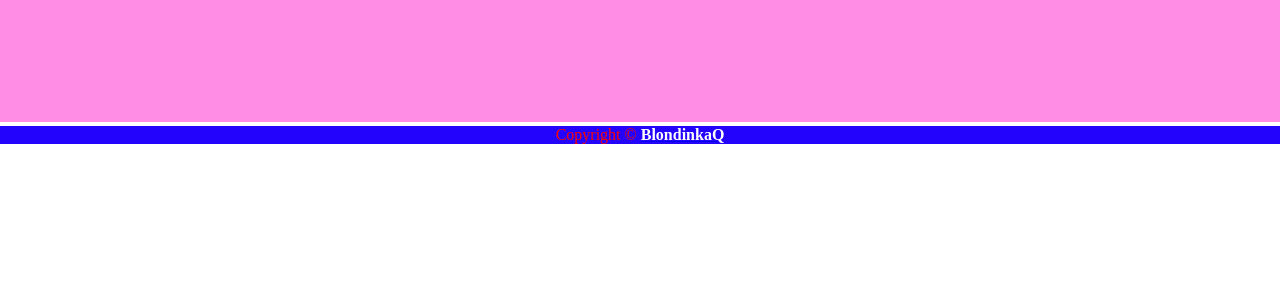
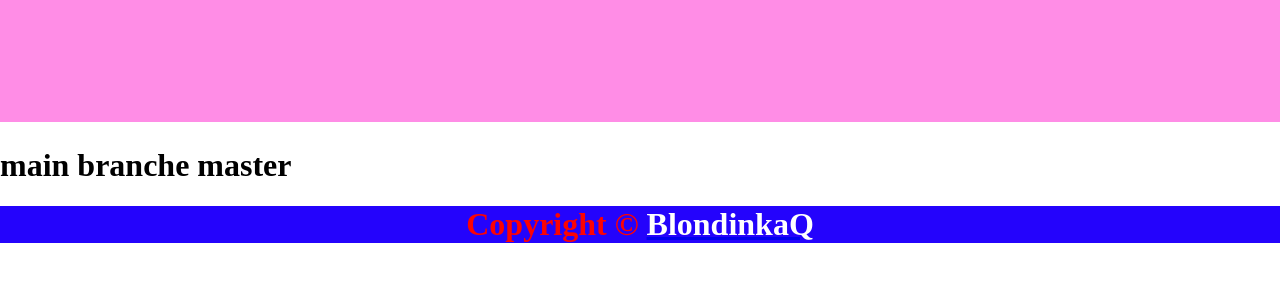
Before and after one commit to palomni/git-, a plain HTML site: page index.html in a window 1280 px wide. Shown: the part 492-774 px from the top of the page. Drawn offline with Linux system fonts and the light colour scheme.

Commit message:
main branch

```diff
--- a/index.html
+++ b/index.html
@@ -10,7 +10,7 @@
 <center><a href="https://vk.com/maaaaarishkaaa" title="@Maysskaya" target="_blank"><img class="circle"width="431" height="470"  src="img\mar1.jpg"></a></center>
 
 <marquee scrollamount="11" bgcolor="#FF8DE6" width="100%" height="140px" style="color: #FC0303;font-size: 100px; font-weight: bolder; line-height: 150%; text-shadow: #000000 0px 1px 1px;" ><img width="61" height="61" src="img\smail3.jpg"><img width="61" height="61" src="img\smail3.jpg"><img width="61" height="61" src="img\smail3.jpg">Вітаю маленька<img width="61" height="61" src="img\smail1.jpg"><img width="61" height="61" src="img\smail2.jpg"><img width="61" height="61" src="img\smail3.jpg"><img width="61" height="61" src="img\smail3.jpg"><img width="61" height="61" src="img\smail3.jpg"> Не буду багатослівним. Просто хочу побажати тобі всього найкращого. Нехай збуваються всі задумані мрії! Вибач, що не приїхав, але надіюсь, що тобі сподобалось моє привітання<img width="61" height="61" src="img\smail3.jpg"><img width="61" height="61" src="img\smail3.jpg"><img width="61" height="61" src="img\smail3.jpg">Люблю тебе дуже<img width="61" height="61" src="img\smail3.jpg"><img width="61" height="61" src="img\smail3.jpg"><img width="61" height="61" src="img\smail3.jpg"></marquee>
-
+<h1>main branche master<h1>
 <audio src="mus\loveyouhateyou.mp3" autoplay loop></audio>
 <audio src="mus\loveyouhateyou.mp3" autoplay loop></audio>
 <audio src="mus\loveyouhateyou.mp3" autoplay loop></audio>
```
